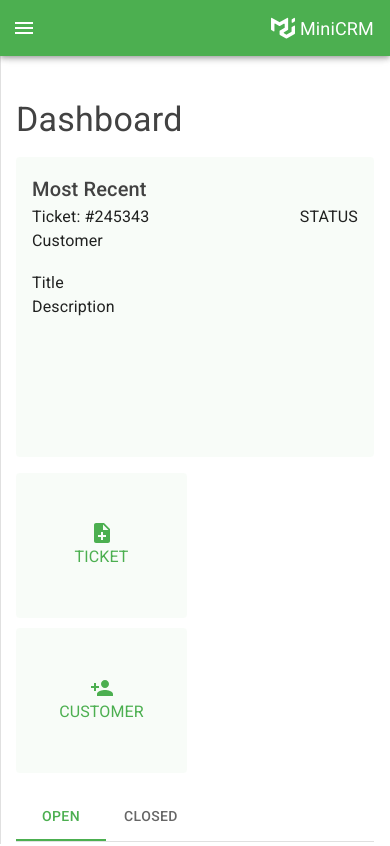
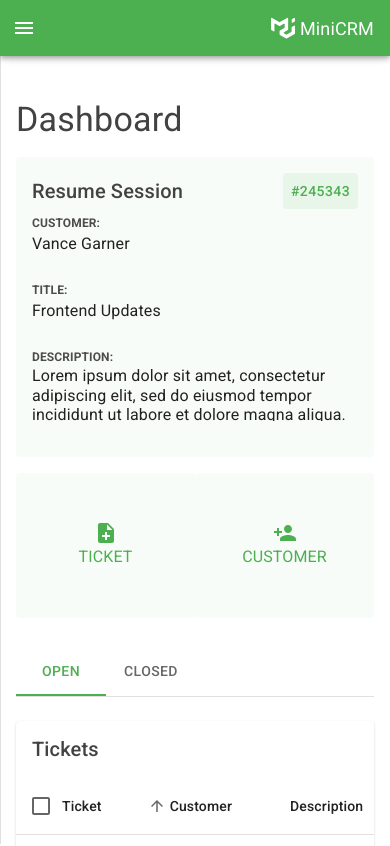
Before and after one commit to boostedd2/material-mini-crm, a Next.js app: page /dashboard in a window 390 px wide. Shown: the top 846 px of the page. Built offline with nearby package versions, Linux system fonts and the light colour scheme; sample sign-in values are in the browser's storage.

Commit message:
dashboard style updates, hide nav at md breakpoint

```diff
--- a/src/_components/Dashboard/DashboardActions.js
+++ b/src/_components/Dashboard/DashboardActions.js
@@ -15,6 +15,50 @@ const RecentTicketCard = styled(Paper)(({theme}) => ({
   height: '300px',
   width: '100%',
   backgroundColor: 'rgba(76, 175, 80, 0.04)',
+
+  '& h6': {
+    fontSize: 20
+  },
+
+  '& .MuiButton-root': {
+    // closed status colors
+    // backgroundColor: theme.palette.errorLighter.main,
+    // color: theme.palette.error.main,
+    backgroundColor: theme.palette.primary.light,
+    color: theme.palette.primary.main,
+  },
+
+  '& .smallLabel': {
+    marginTop: '25px',
+    fontSize: 12,
+    fontWeight: '800',
+    color: '#4c4c4c',
+    textTransform: 'uppercase',
+
+    '&:first-of-type': {
+      marginTop: '5px',
+    },
+  },
+
+  '& .description': {
+    display: '-webkit-box',
+    overflow: 'hidden',
+    '-webkit-box-orient': 'vertical',
+    '-webkit-line-clamp': 3,
+    maxHeight: '3.4em',
+    lineHeight: '1.2em',
+    textOverflow: 'ellipsis'
+  },
+
+
+}));
+
+const DashboardActionsWrapper = styled(Box)(({theme}) => ({
+  display: 'flex',
+
+  [theme.breakpoints.up('sm')]: {
+    flexDirection: 'column'
+  },
 }));
 
 const DashboardActionButton = styled(Button)(({theme}) => ({
@@ -29,7 +73,7 @@ const DashboardActionButton = styled(Button)(({theme}) => ({
     flexDirection: 'row',
 
     [theme.breakpoints.up('sm')]: {
-      flexDirection: 'column'
+      flexDirection: 'column',
     },
   },
 }));
@@ -41,23 +85,25 @@ const DashboardActions = () => {
       <Grid item xs={12} sm={6}>
         <RecentTicketCard elevation={0}>
           <Box p={2}>
-            <ActionHeader variant="h6">Most Recent</ActionHeader>
+            <Box sx={{display: 'flex', alignItems: 'center'}}>
+              <ActionHeader variant="h6">Resume Session</ActionHeader>
+              <Button sx={{marginLeft: 'auto'}}>#245343</Button>
+            </Box>
             <Box sx={{display: 'flex'}}>
               <Box>
-                <Typography>Ticket: #245343</Typography>
-                <Typography>Customer</Typography>
-                <br/>
-                <Typography>Title</Typography>
-                <Typography>Description</Typography>
-              </Box>
-              <Box marginLeft={'auto'}>
-                <Typography>STATUS</Typography>
+                <Typography className={'smallLabel'}>Customer:</Typography>
+                <Typography>Vance Garner</Typography>
+                <Typography className={'smallLabel'}>Title:</Typography>
+                <Typography>Frontend Updates</Typography>
+                <Typography className={'smallLabel'}>Description:</Typography>
+                <Typography className={'description'}>Lorem ipsum dolor sit amet, consectetur adipiscing elit, sed do eiusmod tempor incididunt ut labore et dolore magna aliqua. Ut enim ad minim veniam, quis nostrud exercitation ullamco laboris nisi ut aliquip ex ea commodo consequat. Duis aute irure dolor in reprehenderit.</Typography>
               </Box>
             </Box>
           </Box>
         </RecentTicketCard>
       </Grid>
-      <Grid item xs={6}>
+      <Grid item xs={12} sm={6}>
+        <DashboardActionsWrapper>
         <DashboardActionButton sx={{marginBottom: '10px'}}>
           <Grid container direction="column" alignItems="center" justify="center">
             <NoteAddIcon />
@@ -70,6 +116,7 @@ const DashboardActions = () => {
             <Typography>Customer</Typography>
           </Grid>
         </DashboardActionButton>
+        </DashboardActionsWrapper>
       </Grid>
     </Grid>
   );
--- a/src/_components/Navigation/Navigation.js
+++ b/src/_components/Navigation/Navigation.js
@@ -53,7 +53,7 @@ const closedMixin = (theme) => ({
   }),
   overflowX: 'hidden',
   width: `0`,
-  [theme.breakpoints.up('sm')]: {
+  [theme.breakpoints.up('md')]: {
     width: `calc(${theme.spacing(8)} + 1px)`,
   },
 });
--- a/src/_themes/ThemeProvider.js
+++ b/src/_themes/ThemeProvider.js
@@ -4,7 +4,8 @@ export const theme = createTheme({
   palette: {
     primary: {
       main: '#4CAF50',
-      darkHeading: '#424242'
+      light: '#E8F5E9',
+      darkHeading: '#424242',
     },
     secondary: {
       main: '#ffffff',
--- a/src/styles/globals.css
+++ b/src/styles/globals.css
@@ -18,7 +18,7 @@ body {
   flex-grow: unset;
 }
 
-@media screen and (min-width: 600px) {
+@media screen and (min-width: 900px) {
   .sidebarNavCompensate {
     margin-left: 64px;
     flex-grow: 1;
```
